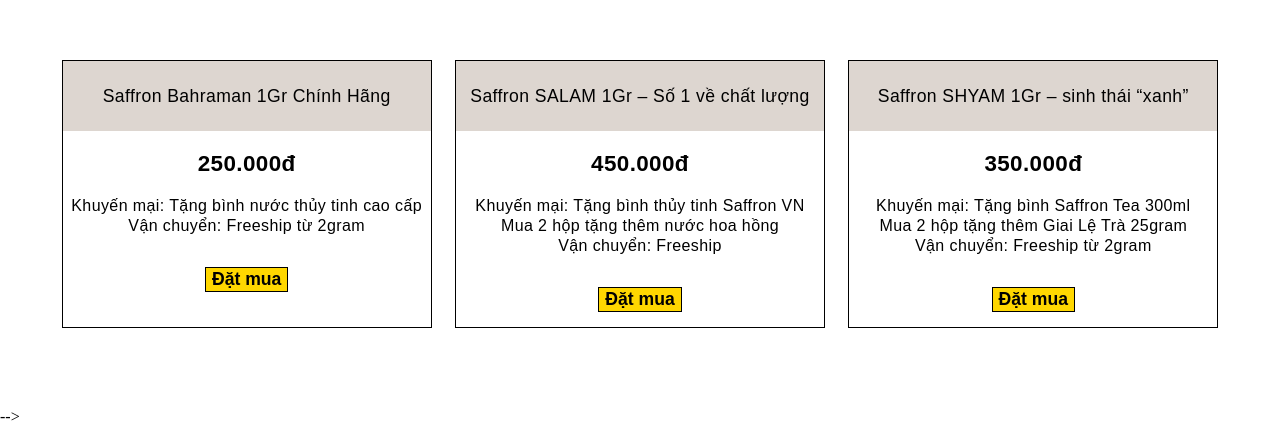
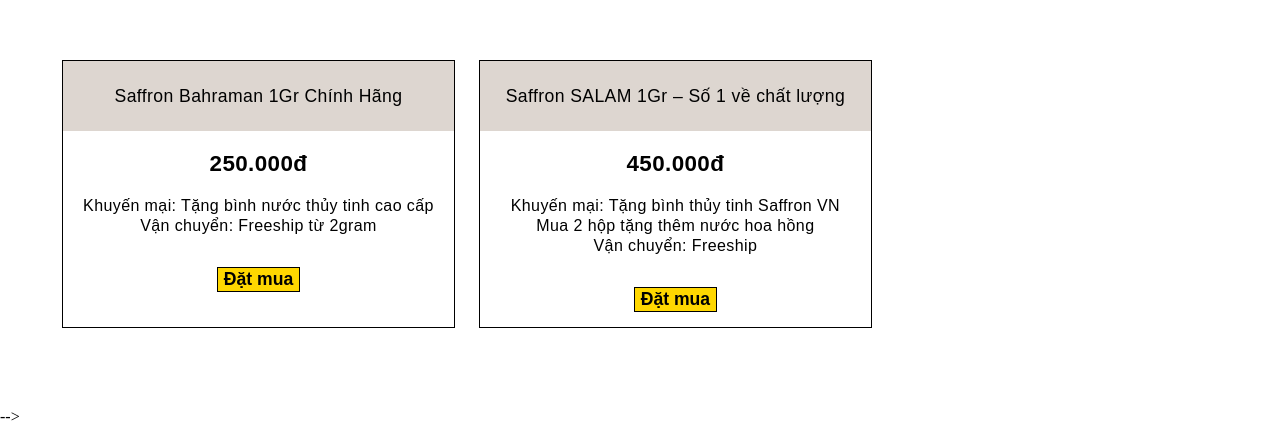
Before and after one commit to phieu37/Build-a-Product-Landing-Page, a plain HTML site: page index.html in a window 1280 px wide. Shown: the part 1376-1802 px from the top of the page. Drawn offline with Linux system fonts and the light colour scheme.

Commit message:
xoa 1 bang

```diff
--- a/index.html
+++ b/index.html
@@ -93,23 +93,23 @@
                 <button id="btn" type="button">Đặt mua</button>
             </div>
 
-            <div class="guide">
+            <!-- <div class="guide">
                 <div class="guide-title"><span>Saffron SHYAM 1Gr – sinh thái “xanh”</span></div>
                 <p class="price">350.000đ</p>
-                <!--
+
                 <ul>
                     <li>Khuyến mại: Tặng bình Saffron Tea 300ml</li>
                     <li>Mua 2 hộp tặng thêm Giai Lệ Trà 25gram</li>
                     <li>Vận chuyển: Freeship từ 2gram</li>
                 </ul>
-                --->
+                -
                 <p>
                     Khuyến mại: Tặng bình Saffron Tea 300ml<br>
                     Mua 2 hộp tặng thêm Giai Lệ Trà 25gram<br>
                     Vận chuyển: Freeship từ 2gram
                 </p>
                 <button id="btn" type="button">Đặt mua</button>
-            </div>
+            </div> -->
         </div>
 
         <!-- <footer class="content">
```
